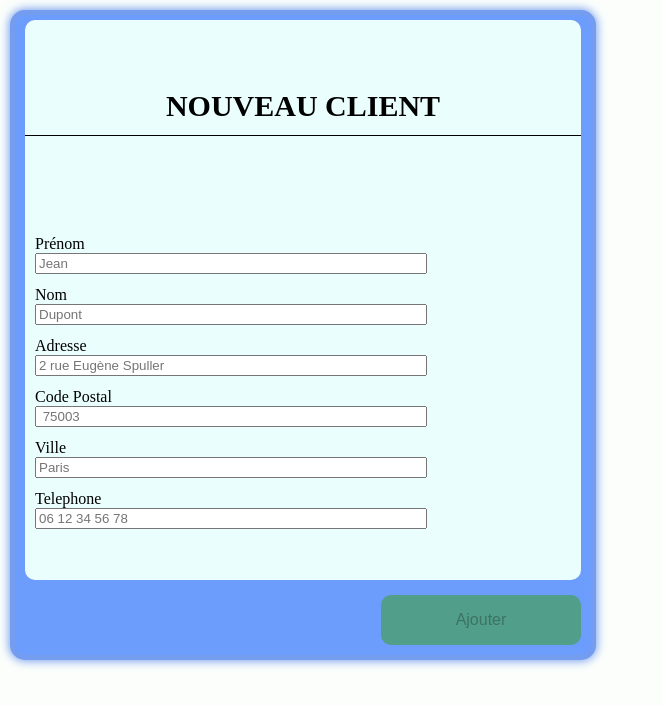
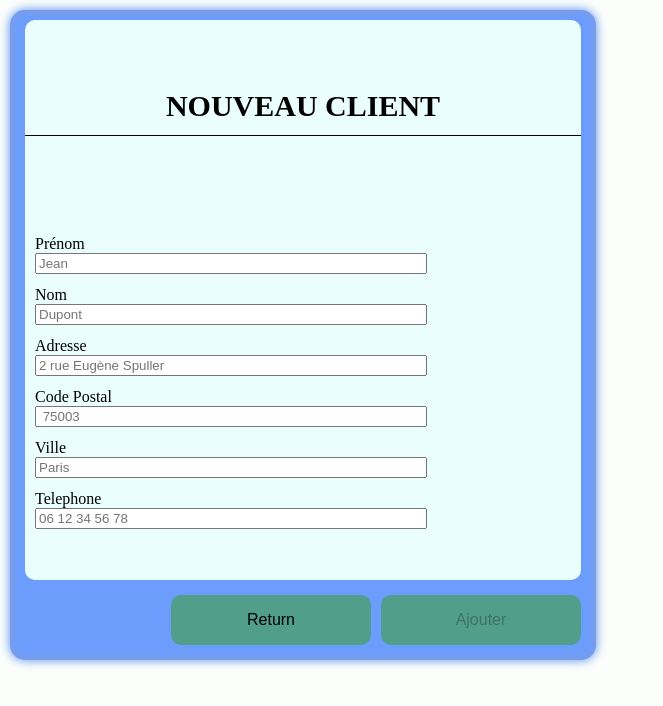
Before and after one commit to corentin-vanaquer/ProxyBankSI-Angular, an Angular app: page /add in a window 1280 px wide. Shown: the top 706 px of the page, without its empty margins (0-663 px from the left). Built offline with nearby package versions, Linux system fonts and the light colour scheme.

Commit message:
add btn add client to go back list

```diff
--- a/src/app/add-client/add-client.component.html
+++ b/src/app/add-client/add-client.component.html
@@ -29,6 +29,7 @@
     </form>
   </div>
   <div class="action-buttons">
+    <button (click)="return()">Return</button>
     <button type="submit" (click)="onSubmitForm()" [disabled]="clientForm.invalid">Ajouter</button>
   </div>
 </div>
--- a/src/app/add-client/add-client.component.ts
+++ b/src/app/add-client/add-client.component.ts
@@ -43,6 +43,10 @@ this.clientPriview$ = this.clientForm.valueChanges.pipe(map(formValue =>({
     tap(() => this.router.navigateByUrl(''))).subscribe()
 
   }
+
+  return(){
+    this.router.navigateByUrl(``);
+  }
 }
 
 
```
